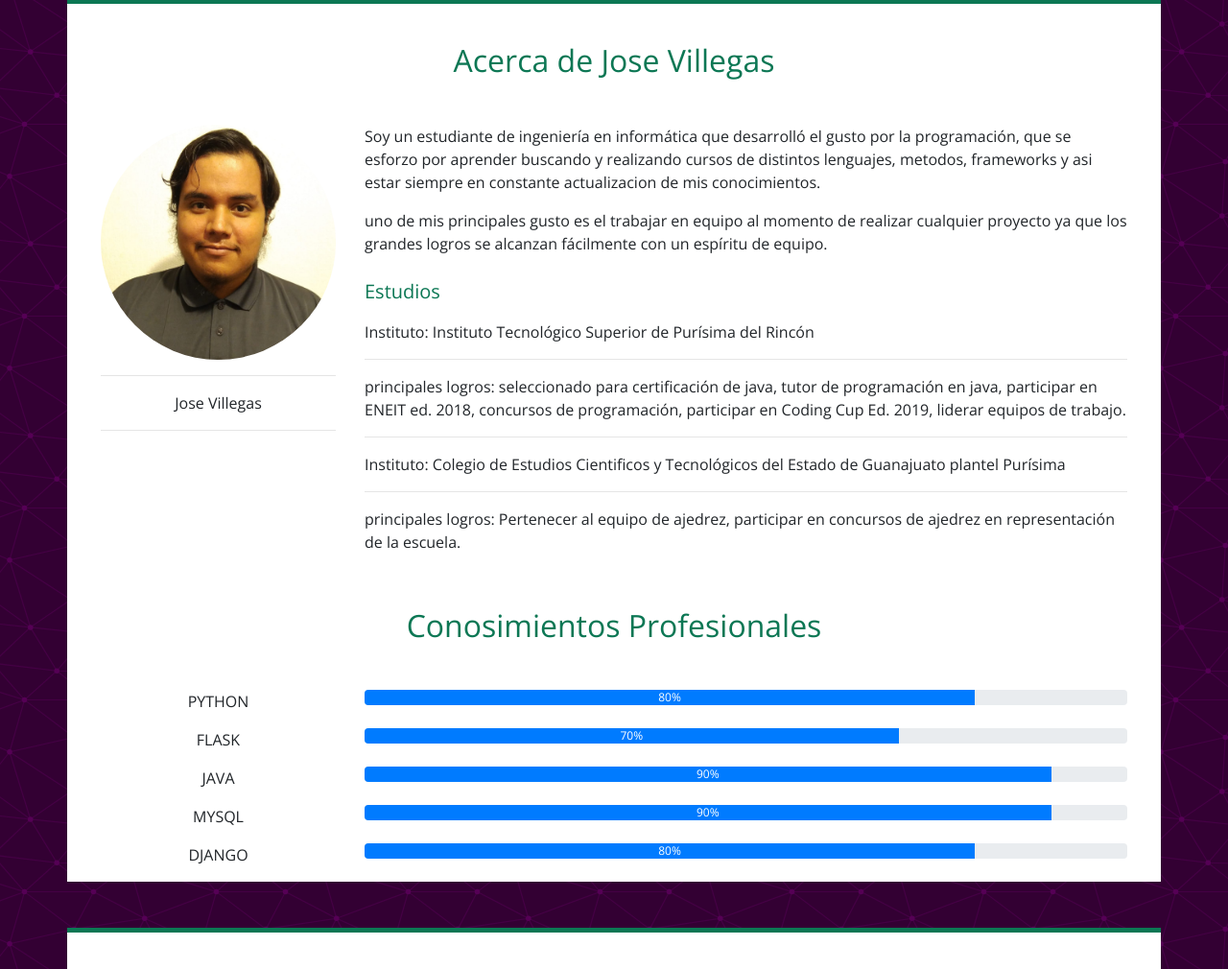
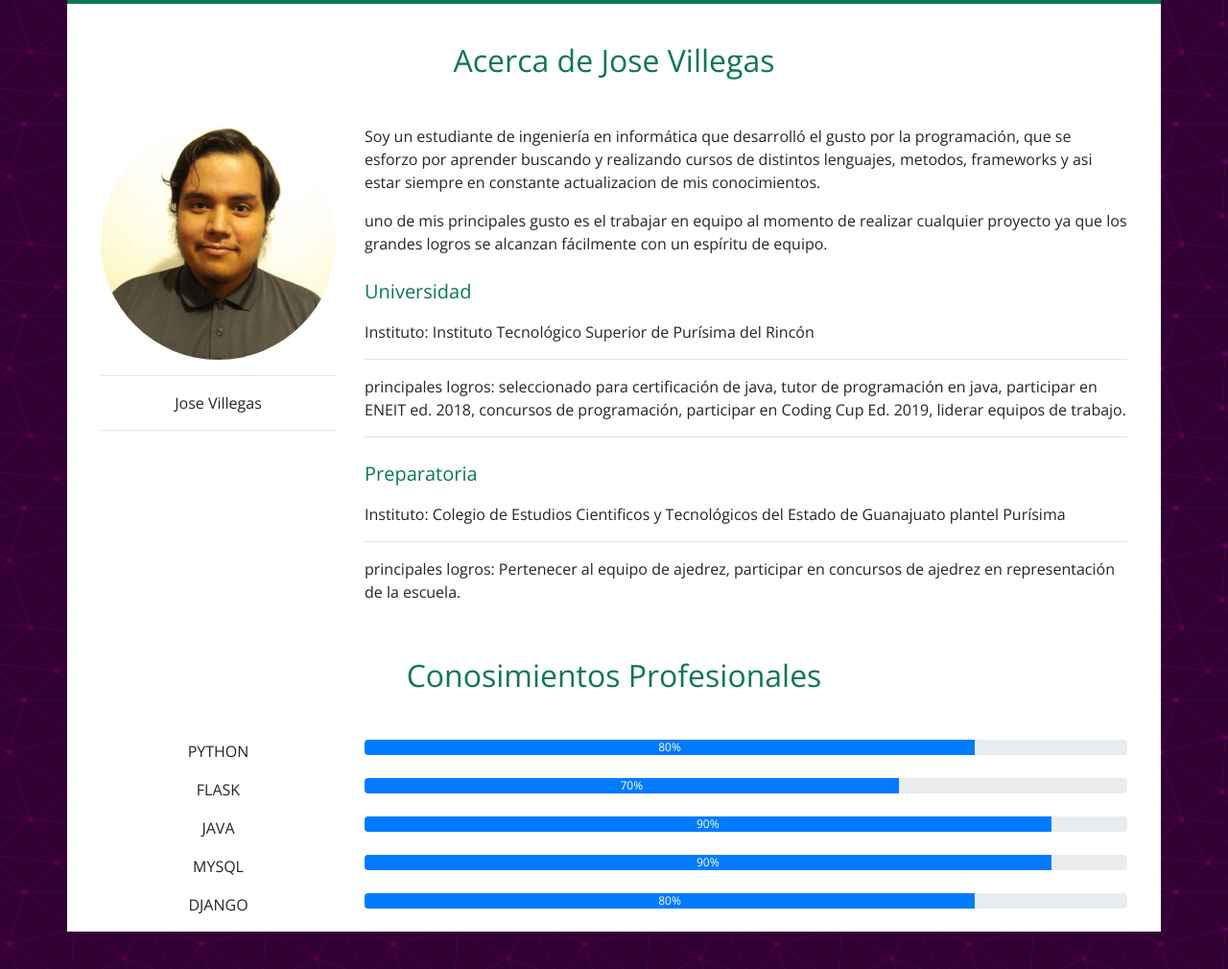
Before and after one commit to CubiRubick/WebPersonal, a Django app: page /info/about/ in a window 1280 px wide. Shown: the part 566-1576 px from the top of the page at 96% size. Run offline with Django 4.2, Linux system fonts and the light colour scheme; some libraries are stand-ins or nearby versions.

Commit message:
add tittle in about page

```diff
--- a/template/core/about.html
+++ b/template/core/about.html
@@ -41,7 +41,7 @@
                             equipo.
 
                         </p>
-                        <h5 class="title-project">Estudios</h5>
+                        <h5 class="title-project">Universidad</h5>
                         <p>
                         Instituto: Instituto Tecnológico Superior de Purísima del Rincón
                         <hr>
@@ -50,6 +50,7 @@
                         trabajo.
                         </p>
                         <hr>
+                        <h5 class="title-project">Preparatoria</h5>
                         <p>
                         Instituto: Colegio de Estudios Cientificos y Tecnológicos del Estado de Guanajuato plantel Purísima
                         <hr>
```
